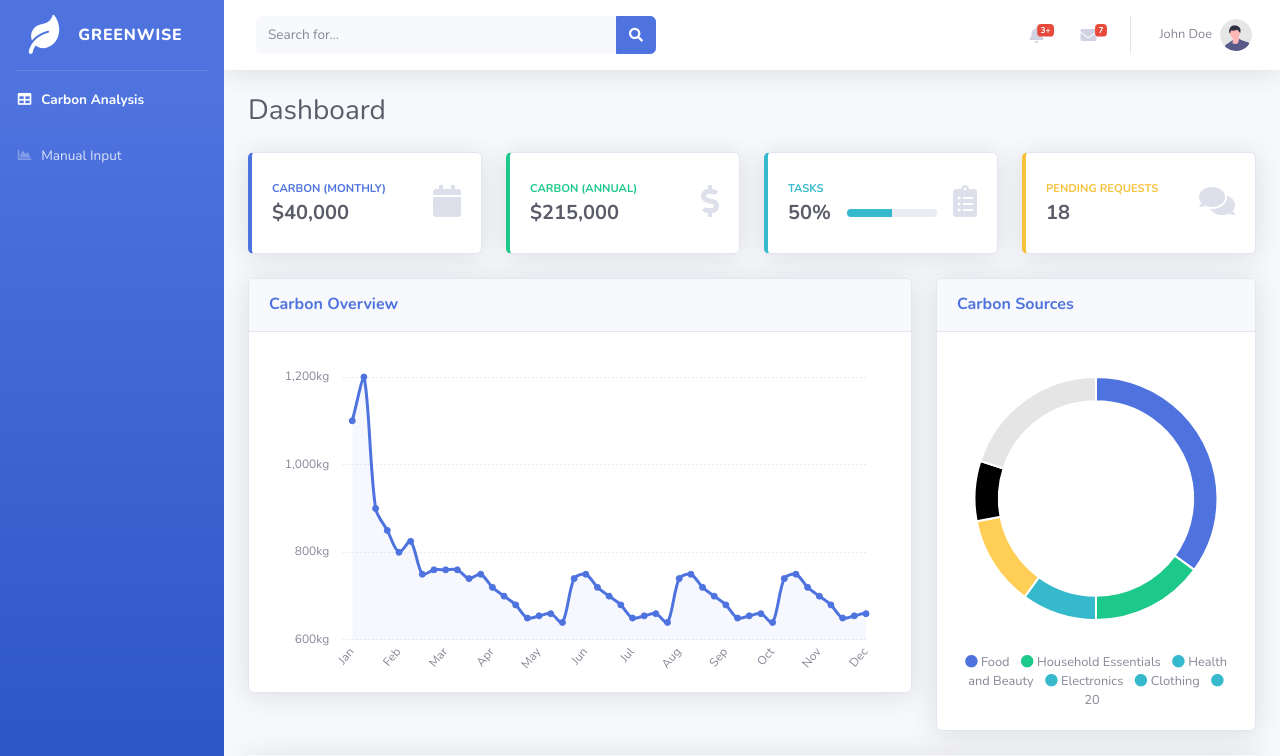
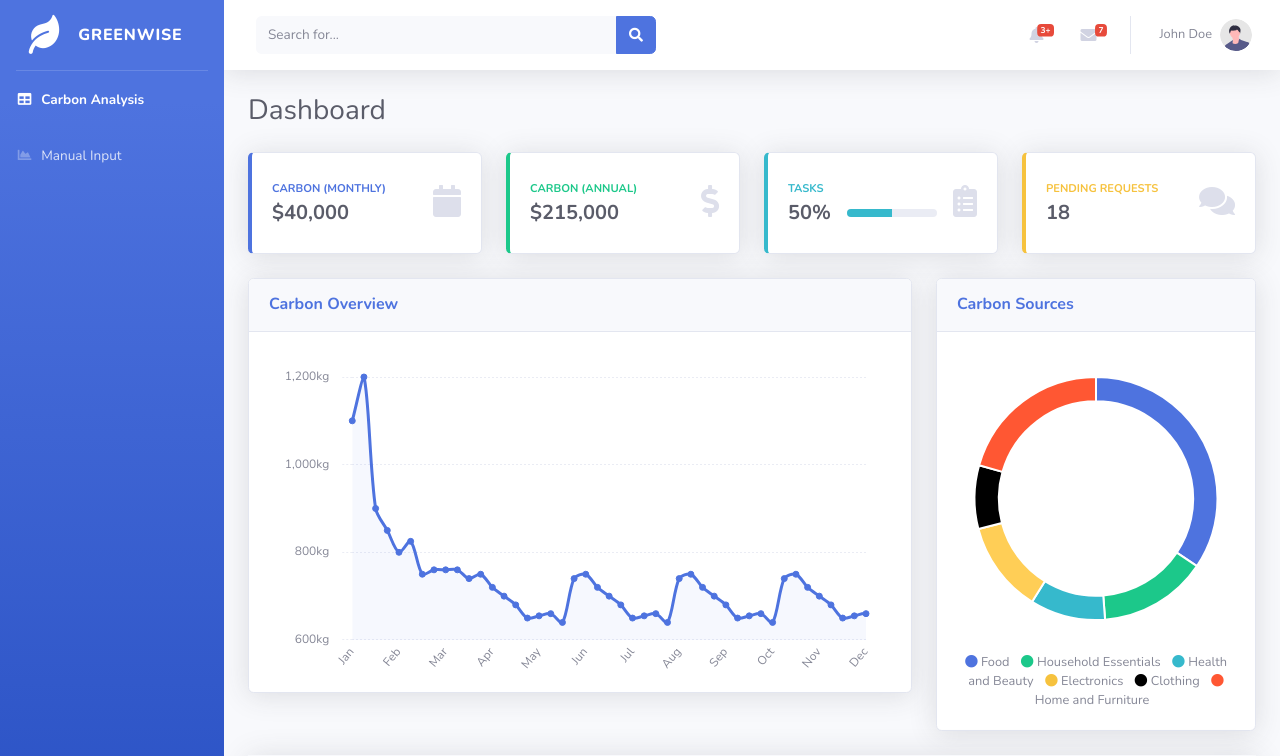
Before and after one commit to BenjMonast/GreenWise, a Flask app: page / in a window 1280 px wide. Shown: the top 756 px of the page. Run offline with Flask 3, Linux system fonts and the light colour scheme; some libraries are stand-ins or nearby versions.

Commit message:
finished pie chart

```diff
--- a/app.py
+++ b/app.py
@@ -36,7 +36,13 @@ def index():
             else:
                 db_with_rec.append(item + [""])
 
-    return render_template("index.html", data=db_with_rec, num=numtasks)
+    if len(db) == 0:
+        totalcarbon = 0
+    else:
+        totalcarbon = sum([row[3] for row in db])
+
+
+    return render_template("index.html", data=db_with_rec, num=numtasks, carbon=totalcarbon)
 
 # @app.route("/carbon")
 # def carbon():
--- a/templates/index.html
+++ b/templates/index.html
@@ -193,20 +193,6 @@
                                 <div
                                     class="card-header py-3 d-flex flex-row align-items-center justify-content-between">
                                     <h6 class="m-0 font-weight-bold text-primary">Carbon Sources</h6>
-                                    <!-- <div class="dropdown no-arrow">
-                                        <a class="dropdown-toggle" href="#" role="button" id="dropdownMenuLink"
-                                            data-toggle="dropdown" aria-haspopup="true" aria-expanded="false">
-                                            <i class="fas fa-ellipsis-v fa-sm fa-fw text-gray-400"></i>
-                                        </a>
-                                        <div class="dropdown-menu dropdown-menu-right shadow animated--fade-in"
-                                            aria-labelledby="dropdownMenuLink">
-                                            <div class="dropdown-header">Dropdown Header:</div>
-                                            <a class="dropdown-item" href="#">Action</a>
-                                            <a class="dropdown-item" href="#">Another action</a>
-                                            <div class="dropdown-divider"></div>
-                                            <a class="dropdown-item" href="#">Something else here</a>
-                                        </div>
-                                    </div> -->
                                 </div>
                                 <!-- Card Body -->
                                 <div class="card-body">
@@ -224,13 +210,13 @@
                                             <i class="fas fa-circle text-info"></i> Health and Beauty
                                         </span>
                                         <span class="mr-2">
-                                            <i class="fas fa-circle text-info"></i> Electronics
+                                            <i class="fas fa-circle text-warning"></i> Electronics
                                         </span>
                                         <span class="mr-2">
-                                            <i class="fas fa-circle text-info"></i> Clothing
+                                            <i class="fas fa-circle" style="color: #000000"></i> Clothing
                                         </span>
                                         <span class="mr-2">
-                                            <i class="fas fa-circle text-info"></i> 20
+                                            <i class="fas fa-circle" style="color: #FF5733"></i> Home and Furniture
                                         </span>
                                     </div>
                                 </div>
@@ -358,7 +344,44 @@
 
     <!-- Page level custom scripts -->
     <script src="static/js/demo/chart-area-demo.js"></script>
-    <script src="static/js/demo/chart-pie-demo.js"></script>
+    <script>
+        // Set new default font family and font color to mimic Bootstrap's default styling
+        Chart.defaults.global.defaultFontFamily = 'Nunito', '-apple-system,system-ui,BlinkMacSystemFont,"Segoe UI",Roboto,"Helvetica Neue",Arial,sans-serif';
+        Chart.defaults.global.defaultFontColor = '#858796';
+
+        // Pie Chart Example
+        var ctx = document.getElementById("myPieChart");
+        var myPieChart = new Chart(ctx, {
+        type: 'doughnut',
+        data: {
+            labels: ["Food", "Household Essentials", "Health and Beauty", "Electronics", "Clothing", "Home and Furniture"],
+            datasets: [{
+            data: [Math.round((35 + {{ carbon }}) * 100) / 100, 14.67, 10.18, 12.35, 8.61, 20.95],
+            backgroundColor: ['#4e73df', '#1cc88a', '#36b9cc', '#ffce56', '#8b9cc', '#FF5733'],
+            // hoverBackgroundColor: ['#2e59d9', '#17a673', '#2c9faf', '#17a673', '#ffce56'],
+            hoverBorderColor: "rgba(234, 236, 244, 1, 244, 244)",
+            }],
+        },
+        options: {
+            maintainAspectRatio: false,
+            tooltips: {
+            backgroundColor: "rgb(255,255,255)",
+            bodyFontColor: "#858796",
+            borderColor: '#dddfeb',
+            borderWidth: 1,
+            xPadding: 15,
+            yPadding: 15,
+            displayColors: false,
+            caretPadding: 10,
+            },
+            legend: {
+            display: false
+            },
+            cutoutPercentage: 80,
+        },
+        });
+
+    </script>
 
 
     <script>
```
